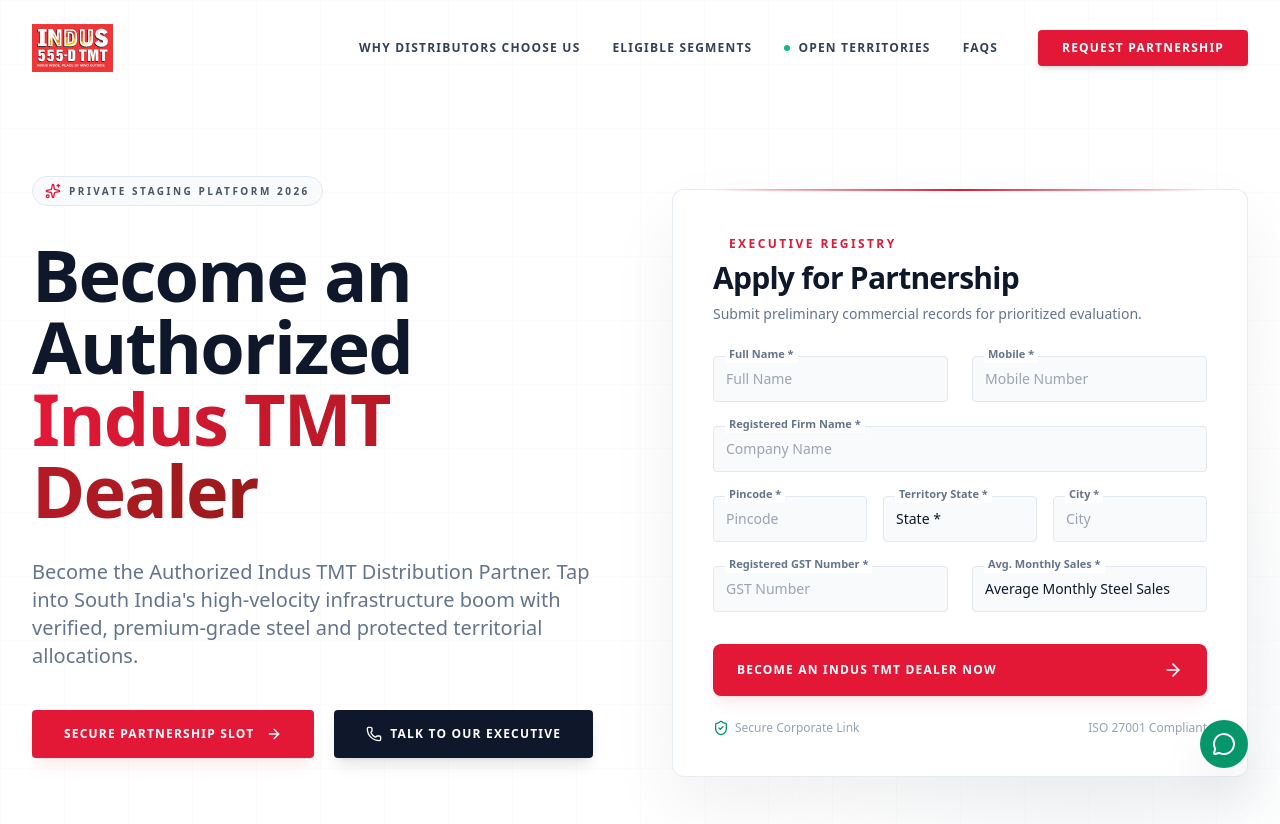
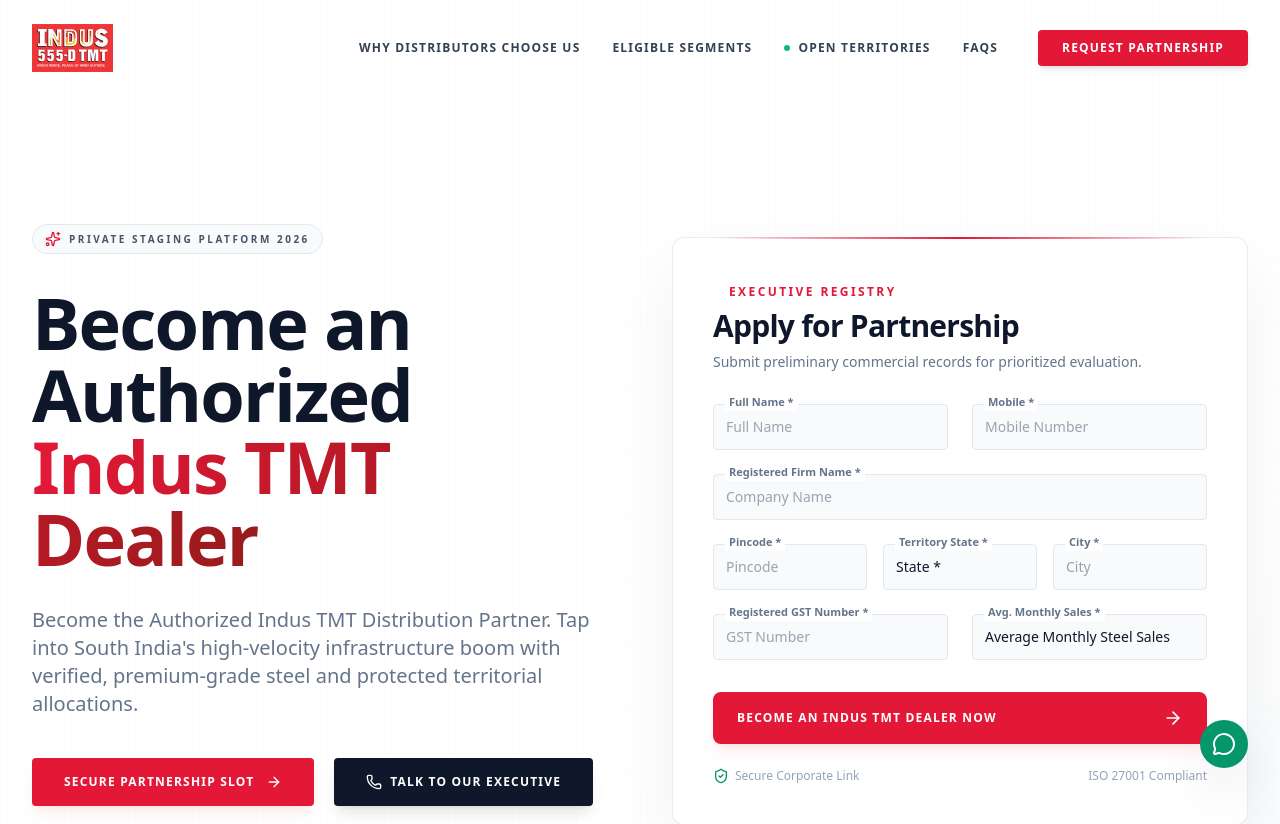
Before and after one commit to dhanushya-mariappan/indussteel_lp, a React (Vite) app: page / in a window 1280 px wide. Shown: the top 824 px of the page. Built offline with nearby package versions, Linux system fonts and the light colour scheme.

Commit message:
Update App.jsx

```diff
--- a/src/App.jsx
+++ b/src/App.jsx
@@ -297,8 +297,7 @@
       </header>
 
       {/* --- PREMIUM LIGHT-HERO SECTION --- */}
-      <section className="relative min-h-screen flex items-center bg-white pt-28 overflow-hidden">
-        {/* Abstract Fine Grid Background */}
+        <section className="relative flex items-center bg-white pt-40 pb-20 overflow-hidden">        {/* Abstract Fine Grid Background */}
         <div className="absolute inset-0 bg-[linear-gradient(to_right,#00000003_1px,transparent_1px),linear-gradient(to_bottom,#00000003_1px,transparent_1px)] bg-[size:4rem_4rem]"></div>
         <div className="absolute top-1/4 left-1/4 w-[500px] h-[500px] bg-[#E31837]/3 rounded-full blur-[150px] pointer-events-none"></div>
         <div className="absolute bottom-10 right-10 w-[300px] h-[300px] bg-slate-100 rounded-full blur-[100px] pointer-events-none"></div>
```
